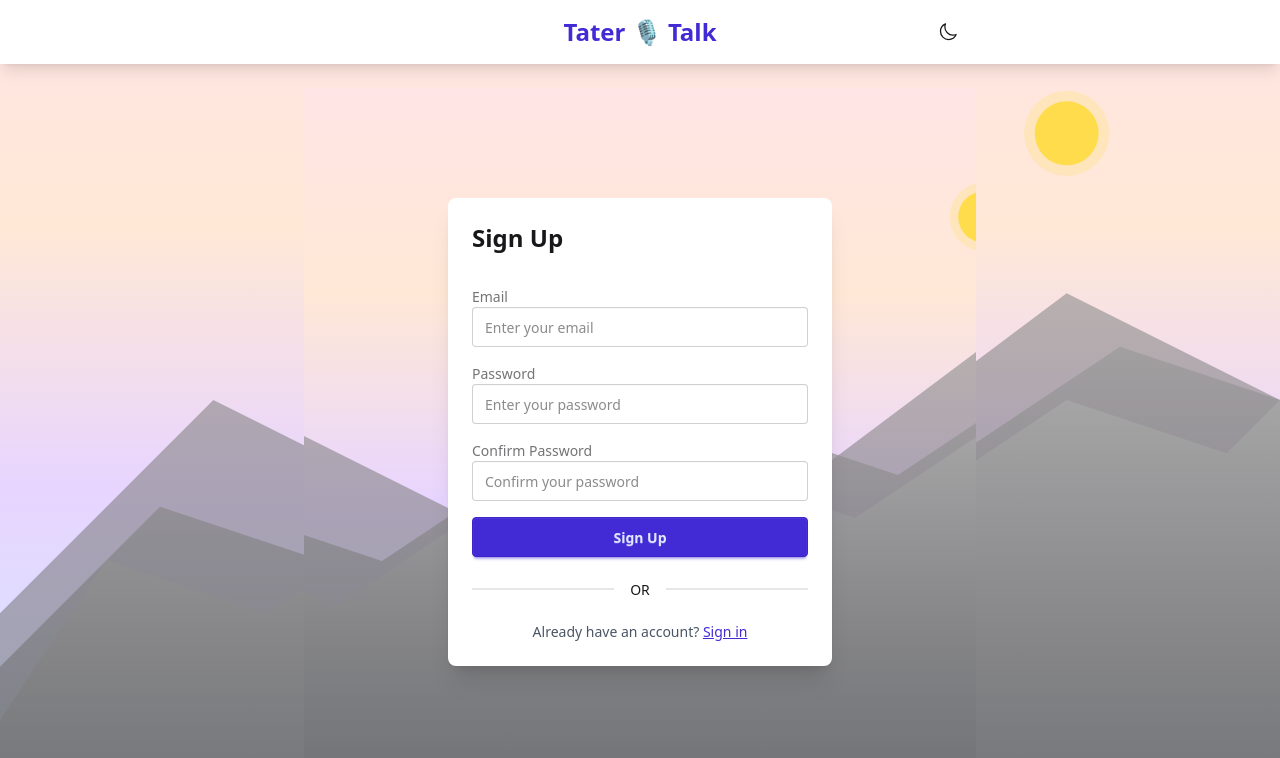
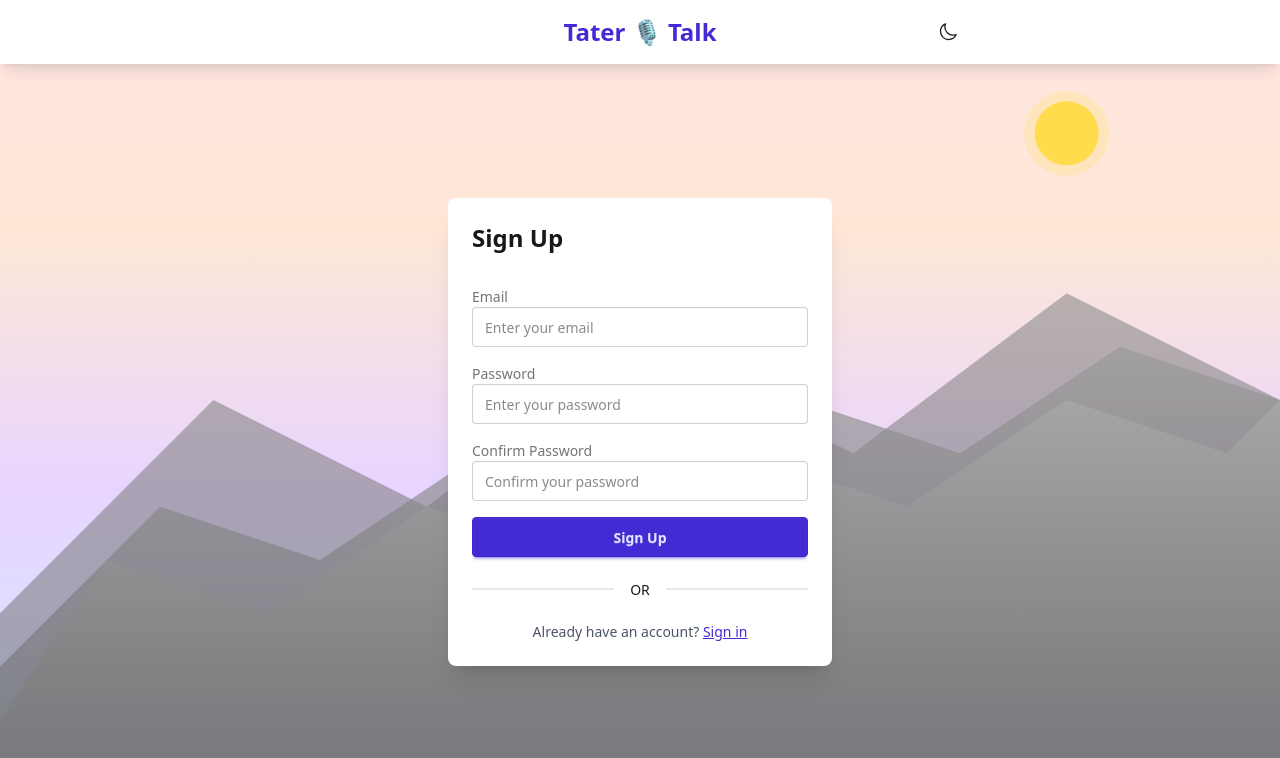
Before and after one commit to stedwick/tatertalk, a React (Vite) app: page /login in a window 1280 px wide. Shown: the top 758 px of the page. Built offline with nearby package versions, Linux system fonts and the light colour scheme.

Commit message:
Remove MountainBackground component from AuthPage layout for a cleaner design

```diff
--- a/src/components/pages/AuthPage.tsx
+++ b/src/components/pages/AuthPage.tsx
@@ -30,7 +30,6 @@ const AuthPage: React.FC = () => {
 
   return (
     <div className="flex-1 flex items-center justify-center p-2 sm:p-4 relative">
-      <MountainBackground />
       <div className="w-full max-w-sm sm:max-w-md flex flex-col items-center justify-center mb-20 sm:mb-0">
         {isLogin ? (
           <LoginForm onSwitchToSignup={handleSwitchToSignup} />
```
